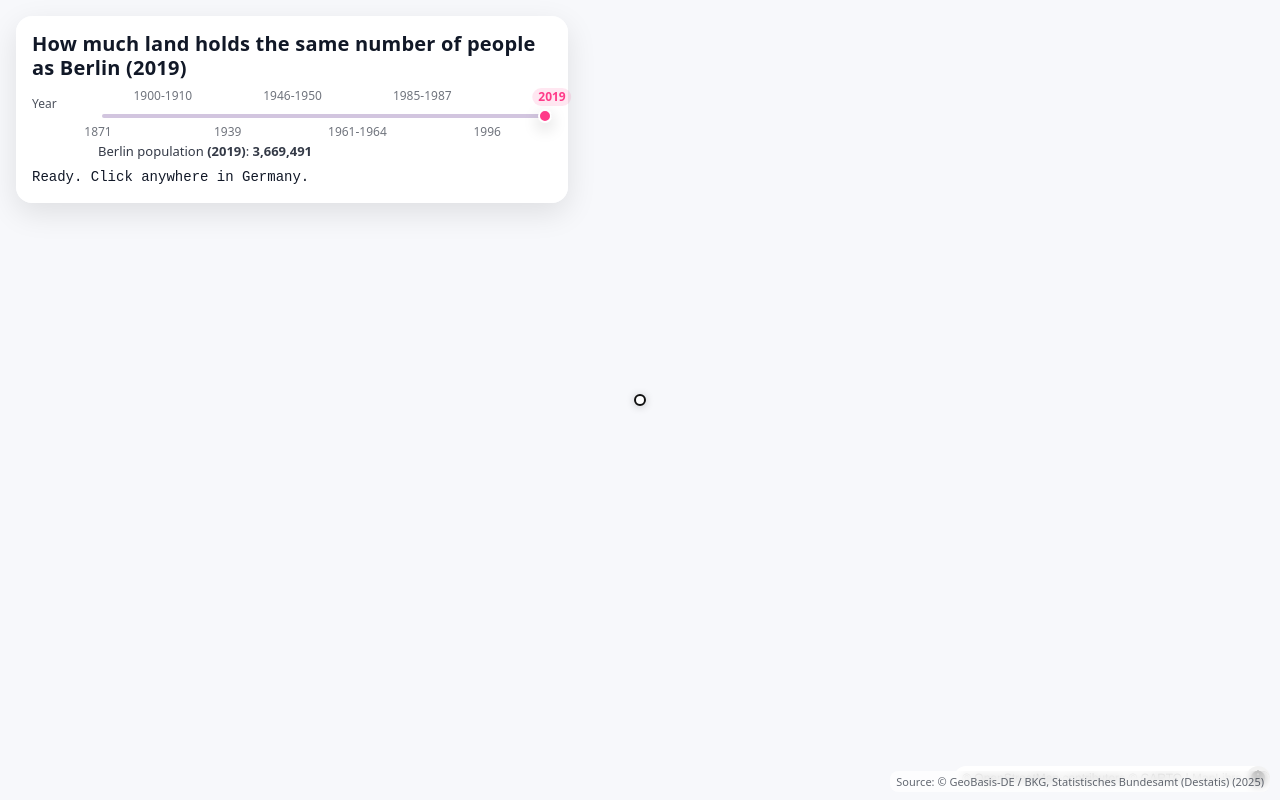
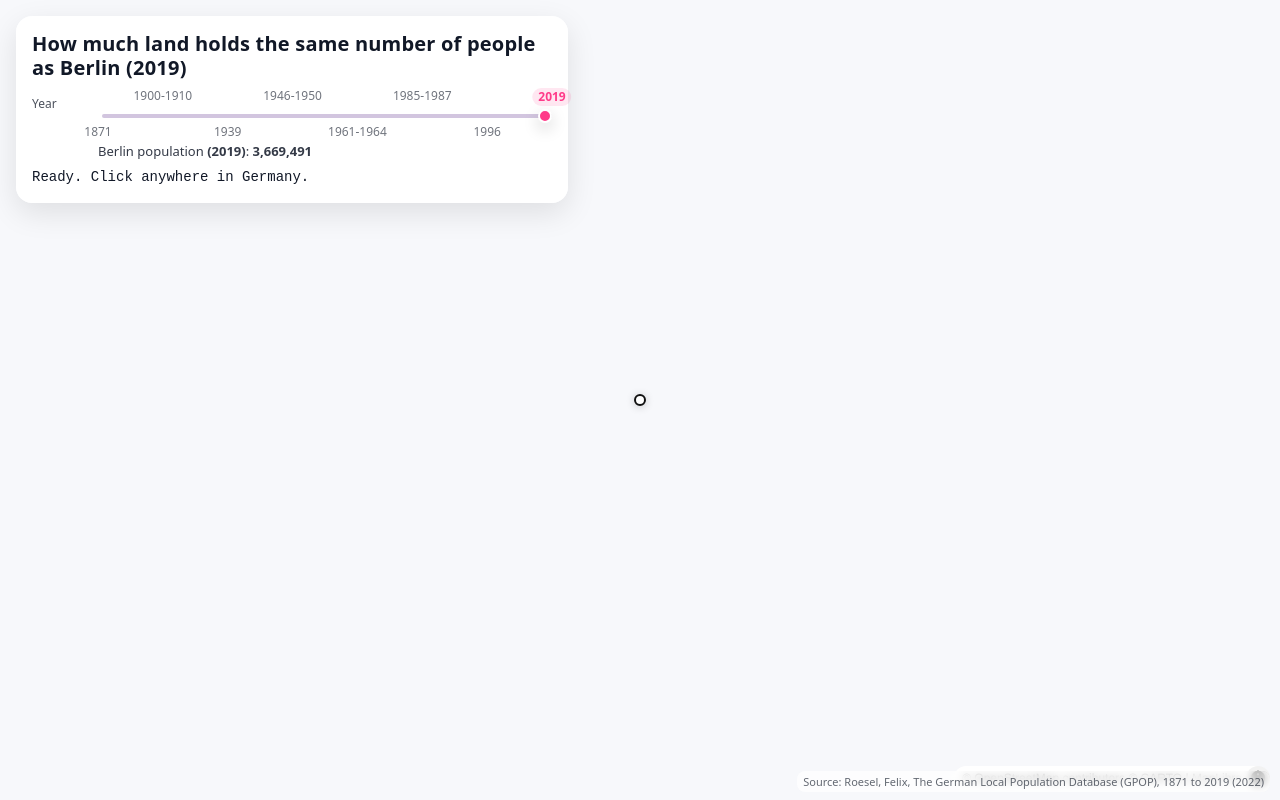
Before and after one commit to Ilyas-ku/Germany_pop, a website built with Vite: page index.html in a window 1280 px wide. Built offline with nearby package versions, Linux system fonts and the light colour scheme; no server answers; animation ran at ten frames a second; what @turf/turf, pmtiles would draw is missing.

Commit message:
Update index.html

```diff
--- a/index.html
+++ b/index.html
@@ -39,7 +39,7 @@
       </div>
 
       <div id="map" class="map"></div>
-      <div id="attribution-custom">Source: © GeoBasis-DE / BKG, Statistisches Bundesamt (Destatis) (2025)</div>
+      <div id="attribution-custom">Source: Roesel, Felix, The German Local Population Database (GPOP), 1871 to 2019 (2022)</div>
     </div>
 
     <script type="module" src="/src/main.js"></script>
```
